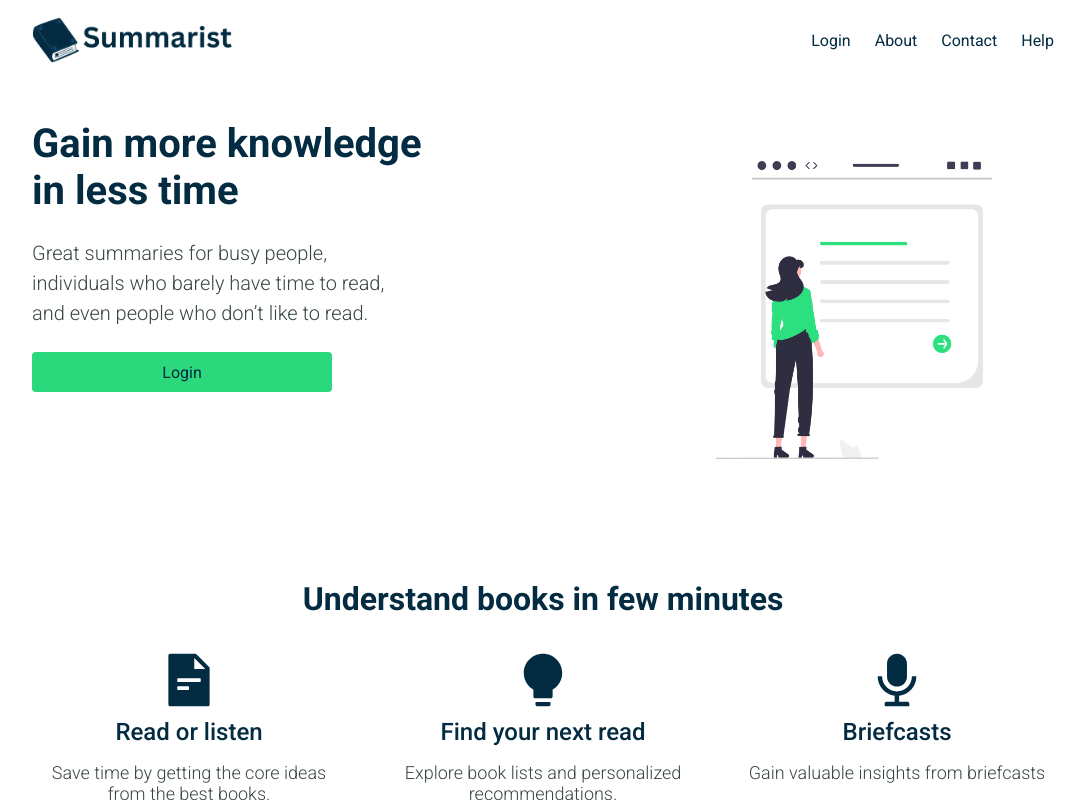
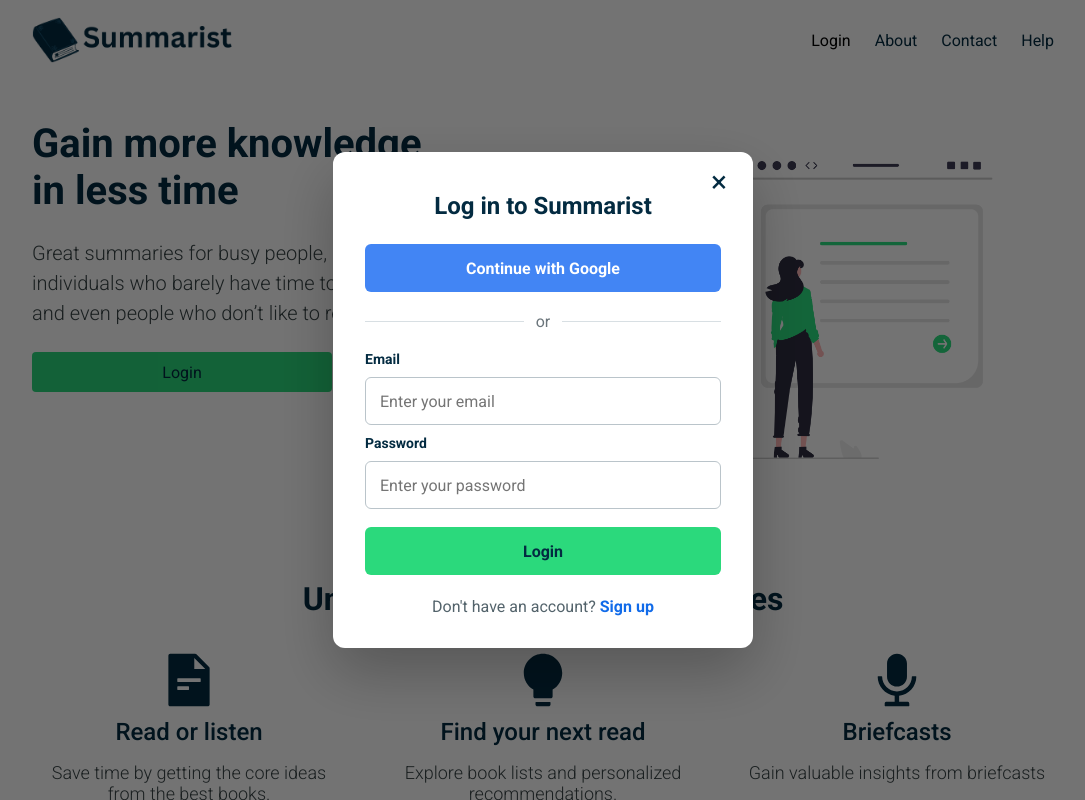
Before and after one commit to mcicora/summarist-internship-project, a Next.js app: page / in a window 1280 px wide. Both pictures are taken after a click on the item "Login". Shown: the top 800 px of the page, without its empty margins (97-1182 px from the left). Built offline with nearby package versions, Linux system fonts and the light colour scheme.

Commit message:
Add redux authentication modal state

```diff
--- /dev/null
+++ b/src/app/features/auth/authSlice.ts
@@ -0,0 +1,51 @@
+import { createSlice } from "@reduxjs/toolkit";
+
+type AuthModalMode = "login" | "register";
+
+type AuthState = {
+  isModalOpen: boolean;
+  modalMode: AuthModalMode;
+};
+
+const initialState: AuthState = {
+  isModalOpen: false,
+  modalMode: "login",
+};
+
+const authSlice = createSlice({
+  name: "auth",
+  initialState,
+  reducers: {
+    openLoginModal(state) {
+      state.isModalOpen = true;
+      state.modalMode = "login";
+    },
+
+    openRegisterModal(state) {
+      state.isModalOpen = true;
+      state.modalMode = "register";
+    },
+
+    closeAuthModal(state) {
+      state.isModalOpen = false;
+    },
+
+    showLogin(state) {
+      state.modalMode = "login";
+    },
+
+    showRegister(state) {
+      state.modalMode = "register";
+    },
+  },
+});
+
+export const {
+  openLoginModal,
+  openRegisterModal,
+  closeAuthModal,
+  showLogin,
+  showRegister,
+} = authSlice.actions;
+
+export default authSlice.reducer;
--- a/src/app/layout.tsx
+++ b/src/app/layout.tsx
@@ -1,6 +1,8 @@
 import type { Metadata } from "next";
 import { Geist, Geist_Mono } from "next/font/google";
 import "./globals.css";
+import StoreProvider from "./store/StoreProvider";
+import AuthModal from "@/components/auth/AuthModal";
 
 const geistSans = Geist({
   variable: "--font-geist-sans",
@@ -24,7 +26,12 @@
 }>) {
   return (
     <html lang="en" className={`${geistSans.variable} ${geistMono.variable}`}>
-      <body>{children}</body>
+      <body>
+        <StoreProvider>
+          {children}
+          <AuthModal />
+        </StoreProvider>
+      </body>
     </html>
   );
 }
--- a/src/app/page.tsx
+++ b/src/app/page.tsx
@@ -2,6 +2,7 @@
 import { BiCrown } from "react-icons/bi";
 import { BsStarFill, BsStarHalf } from "react-icons/bs";
 import { RiLeafLine } from "react-icons/ri";
+import AuthButton from "@/components/auth/AuthButton";
 
 
 export default function HomePage() {
@@ -13,7 +14,7 @@
             <img className="nav__img" src="/assets/logo.png" alt="logo" />
           </figure>
           <ul className="nav__list--wrapper">
-            <li className="nav__list nav__list--login">Login</li>
+            <li className="nav__list nav__list--login"><AuthButton mode="login">Login</AuthButton></li>
             <li className="nav__list nav__list--mobile">About</li>
             <li className="nav__list nav__list--mobile">Contact</li>
             <li className="nav__list nav__list--mobile">Help</li>
@@ -36,7 +37,7 @@
                   <br className="remove--tablet" />
                   and even people who don’t like to read.
                 </div>
-                <button className="btn home__cta--btn">Login</button>
+                <AuthButton className="btn home__cta--btn">Login</AuthButton>
               </div>
               <figure className="landing__image--mask">
                 <img src="/assets/landing.png" alt="landing" />
@@ -172,6 +173,10 @@
                   <div className="review__name">Hanna M.</div>
                   <div className="review__stars">
                     <BsStarFill />
+                    <BsStarFill />
+                    <BsStarFill />
+                    <BsStarFill />
+                    <BsStarFill />
                   </div>
                 </div>
                 <div className="review__body">
@@ -184,6 +189,10 @@
                 <div className="review__header">
                   <div className="review__name">David B.</div>
                   <div className="review__stars">
+                    <BsStarFill />
+                    <BsStarFill />
+                    <BsStarFill />
+                    <BsStarFill />
                     <BsStarFill />
                   </div>
                 </div>
@@ -199,6 +208,10 @@
                   <div className="review__name">Nathan S.</div>
                   <div className="review__stars">
                     <BsStarFill />
+                    <BsStarFill />
+                    <BsStarFill />
+                    <BsStarFill />
+                    <BsStarFill />
                   </div>
                 </div>
                 <div className="review__body">
@@ -213,6 +226,10 @@
                   <div className="review__name">Ryan R.</div>
                   <div className="review__stars">
                     <BsStarFill />
+                    <BsStarFill />
+                    <BsStarFill />
+                    <BsStarFill />
+                    <BsStarFill />
                   </div>
                 </div>
                 <div className="review__body">
@@ -224,7 +241,7 @@
               </div>
             </div>
             <div className="reviews__btn--wrapper">
-              <button className="btn home__cta--btn">Login</button>
+              <AuthButton className="btn home__cta--btn">Login</AuthButton>
             </div>
           </div>
         </div>
@@ -247,6 +264,9 @@
               </div>
               <div className="numbers">
                 <div className="numbers__icon numbers__star--icon">
+                  <BsStarFill />
+                  <BsStarFill />
+                  <BsStarFill />
                   <BsStarFill />
                   <BsStarHalf />
                 </div>
--- /dev/null
+++ b/src/app/store/StoreProvider.tsx
@@ -0,0 +1,15 @@
+"use client";
+
+import { Provider } from "react-redux";
+import { useState } from "react";
+import { makeStore } from "./store";
+
+type StoreProviderProps = {
+  children: React.ReactNode;
+};
+
+export default function StoreProvider({ children }: StoreProviderProps) {
+  const [store] = useState(makeStore);
+
+  return <Provider store={store}>{children}</Provider>;
+}
--- /dev/null
+++ b/src/app/store/hooks.ts
@@ -0,0 +1,14 @@
+import {
+  useDispatch,
+  useSelector,
+  useStore,
+} from "react-redux";
+import type {
+  AppDispatch,
+  AppStore,
+  RootState,
+} from "./store";
+
+export const useAppDispatch = useDispatch.withTypes<AppDispatch>();
+export const useAppSelector = useSelector.withTypes<RootState>();
+export const useAppStore = useStore.withTypes<AppStore>();
--- /dev/null
+++ b/src/app/store/store.ts
@@ -0,0 +1,14 @@
+import { configureStore } from "@reduxjs/toolkit";
+import authReducer from "@/app/features/auth/authSlice";
+
+export const makeStore = () => {
+  return configureStore({
+    reducer: {
+      auth: authReducer,
+    },
+  });
+};
+
+export type AppStore = ReturnType<typeof makeStore>;
+export type RootState = ReturnType<AppStore["getState"]>;
+export type AppDispatch = AppStore["dispatch"];
--- /dev/null
+++ b/src/components/auth/AuthButton.tsx
@@ -0,0 +1,39 @@
+"use client";
+
+import {
+  openLoginModal,
+  openRegisterModal,
+} from "@/app/features/auth/authSlice";
+import { useAppDispatch } from "@/app/store/hooks";
+import type { ButtonHTMLAttributes } from "react";
+
+type AuthButtonProps = ButtonHTMLAttributes<HTMLButtonElement> & {
+  mode?: "login" | "register";
+};
+
+export default function AuthButton({
+  mode = "login",
+  children,
+  onClick,
+  ...buttonProps
+}: AuthButtonProps) {
+  const dispatch = useAppDispatch();
+
+  function handleClick(event: React.MouseEvent<HTMLButtonElement>) {
+    onClick?.(event);
+
+    if (event.defaultPrevented) {
+      return;
+    }
+
+    dispatch(
+      mode === "login" ? openLoginModal() : openRegisterModal(),
+    );
+  }
+
+  return (
+    <button type="button" onClick={handleClick} {...buttonProps}>
+      {children}
+    </button>
+  );
+}
--- /dev/null
+++ b/src/components/auth/AuthModal.module.css
@@ -0,0 +1,126 @@
+.overlay {
+  position: fixed;
+  inset: 0;
+  z-index: 1000;
+  display: grid;
+  place-items: center;
+  padding: 20px;
+  background: rgb(0 0 0 / 55%);
+}
+
+.modal {
+  position: relative;
+  width: min(100%, 420px);
+  padding: 40px 32px 32px;
+  border-radius: 12px;
+  background: #ffffff;
+  box-shadow: 0 24px 60px rgb(0 0 0 / 25%);
+}
+
+.closeButton {
+  position: absolute;
+  top: 12px;
+  right: 16px;
+  display: grid;
+  width: 36px;
+  height: 36px;
+  place-items: center;
+  border: 0;
+  background: transparent;
+  color: #032b41;
+  font-size: 30px;
+  line-height: 1;
+  cursor: pointer;
+}
+
+.title {
+  margin-bottom: 24px;
+  color: #032b41;
+  font-size: 24px;
+  text-align: center;
+}
+
+.googleButton,
+.submitButton {
+  width: 100%;
+  min-height: 48px;
+  padding: 12px 18px;
+  border: 0;
+  border-radius: 6px;
+  font-size: 16px;
+  font-weight: 600;
+  cursor: pointer;
+}
+
+.googleButton {
+  background: #4285f4;
+  color: #ffffff;
+}
+
+.submitButton {
+  margin-top: 8px;
+  background: #2bd97c;
+  color: #032b41;
+}
+
+.divider {
+  display: flex;
+  align-items: center;
+  gap: 12px;
+  margin: 20px 0;
+  color: #6b757b;
+}
+
+.divider::before,
+.divider::after {
+  flex: 1;
+  height: 1px;
+  background: #d8dfe3;
+  content: "";
+}
+
+.form {
+  display: flex;
+  flex-direction: column;
+  gap: 10px;
+}
+
+.form label {
+  color: #032b41;
+  font-size: 14px;
+  font-weight: 600;
+}
+
+.form input {
+  width: 100%;
+  min-height: 48px;
+  padding: 12px 14px;
+  border: 1px solid #bac4ca;
+  border-radius: 6px;
+  color: #032b41;
+  font-size: 16px;
+}
+
+.form input:focus {
+  border-color: #032b41;
+  outline: 2px solid rgb(3 43 65 / 15%);
+}
+
+.switchButton {
+  display: block;
+  margin: 22px auto 0;
+  border: 0;
+  background: transparent;
+  color: #53636b;
+  cursor: pointer;
+}
+
+.switchButton strong {
+  color: #116be9;
+}
+
+@media (max-width: 480px) {
+  .modal {
+    padding: 40px 20px 28px;
+  }
+}
--- /dev/null
+++ b/src/components/auth/AuthModal.tsx
@@ -0,0 +1,144 @@
+"use client";
+
+import { useEffect } from "react";
+import {
+  closeAuthModal,
+  showLogin,
+  showRegister,
+} from "@/app/features/auth/authSlice";
+import {
+  useAppDispatch,
+  useAppSelector,
+} from "@/app/store/hooks";
+import styles from "./AuthModal.module.css";
+
+export default function AuthModal() {
+  const dispatch = useAppDispatch();
+
+  const { isModalOpen, modalMode } = useAppSelector(
+    (state) => state.auth,
+  );
+
+  useEffect(() => {
+    if (!isModalOpen) {
+      return;
+    }
+
+    function handleKeyDown(event: KeyboardEvent) {
+      if (event.key === "Escape") {
+        dispatch(closeAuthModal());
+      }
+    }
+
+    document.addEventListener("keydown", handleKeyDown);
+    document.body.style.overflow = "hidden";
+
+    return () => {
+      document.removeEventListener("keydown", handleKeyDown);
+      document.body.style.overflow = "";
+    };
+  }, [dispatch, isModalOpen]);
+
+  if (!isModalOpen) {
+    return null;
+  }
+
+  const isLogin = modalMode === "login";
+
+  return (
+    <div
+      className={styles.overlay}
+      role="presentation"
+      onMouseDown={(event) => {
+        if (event.target === event.currentTarget) {
+          dispatch(closeAuthModal());
+        }
+      }}
+    >
+      <section
+        className={styles.modal}
+        role="dialog"
+        aria-modal="true"
+        aria-labelledby="auth-modal-title"
+      >
+        <button
+          className={styles.closeButton}
+          type="button"
+          aria-label="Close authentication modal"
+          onClick={() => dispatch(closeAuthModal())}
+        >
+          ×
+        </button>
+
+        <h2
+          id="auth-modal-title"
+          className={styles.title}
+        >
+          {isLogin ? "Log in to Summarist" : "Sign up for Summarist"}
+        </h2>
+
+        <button
+          className={styles.googleButton}
+          type="button"
+        >
+          Continue with Google
+        </button>
+
+        <div className={styles.divider}>
+          <span>or</span>
+        </div>
+
+        <form
+          className={styles.form}
+          onSubmit={(event) => event.preventDefault()}
+        >
+          <label htmlFor="auth-email">Email</label>
+
+          <input
+            id="auth-email"
+            name="email"
+            type="email"
+            placeholder="Enter your email"
+            autoComplete="email"
+            required
+          />
+
+          <label htmlFor="auth-password">Password</label>
+
+          <input
+            id="auth-password"
+            name="password"
+            type="password"
+            placeholder="Enter your password"
+            autoComplete={
+              isLogin
+                ? "current-password"
+                : "new-password"
+            }
+            required
+          />
+
+          <button className={styles.submitButton} type="submit">
+            {isLogin ? "Login" : "Create account"}
+          </button>
+        </form>
+
+        <button
+          className={styles.switchButton}
+          type="button"
+          onClick={() => {
+            dispatch(isLogin ? showRegister() : showLogin());
+          }}
+        >
+          {isLogin
+            ? "Don't have an account?"
+            : "Already have an account?"}
+
+          <strong>
+            {isLogin ? " Sign up" : " Login"}
+          </strong>
+        </button>
+      </section>
+    </div>
+  );
+}
```
